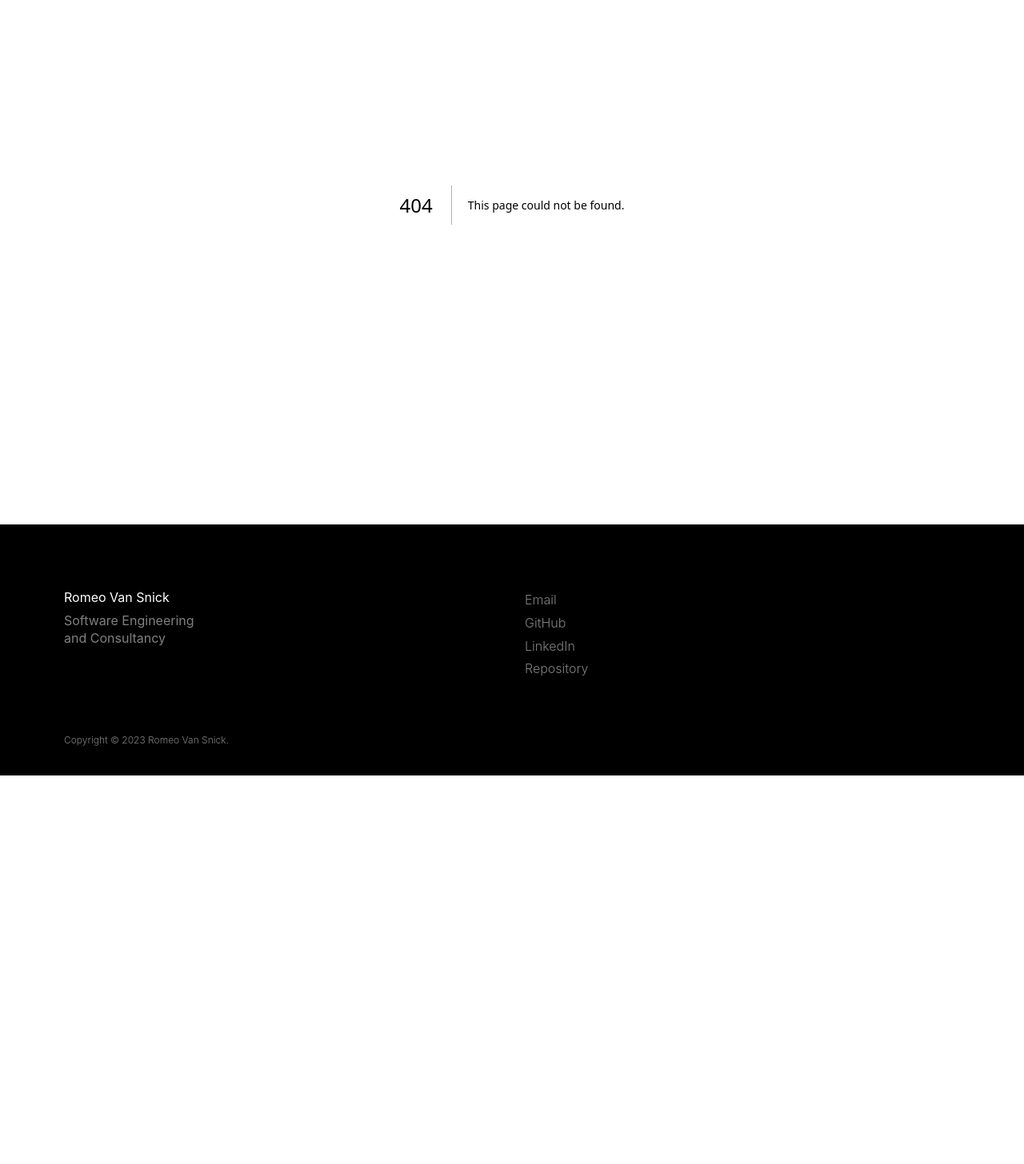
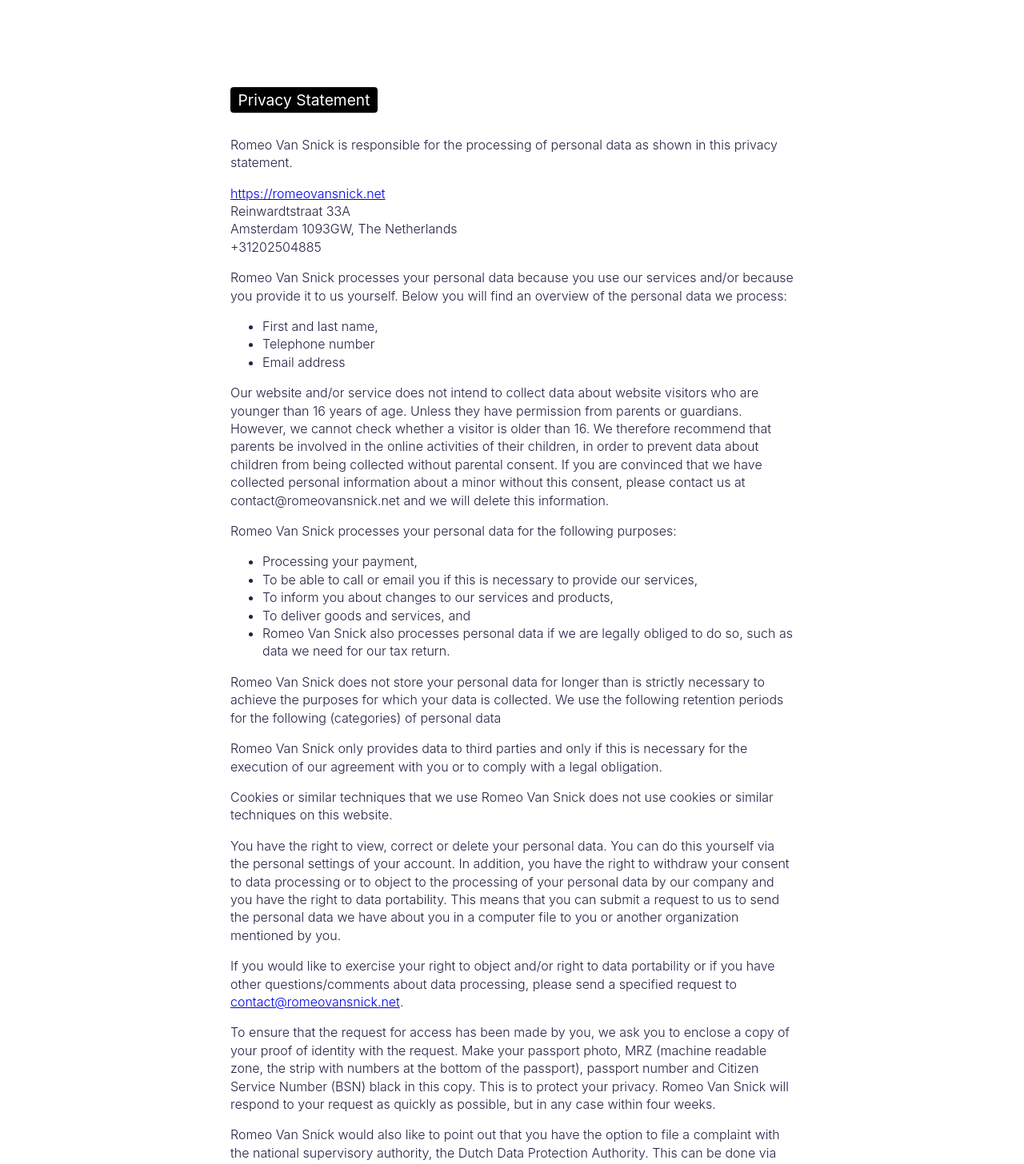
Before and after one commit to romeovansnick/romeovansnick.net, a Next.js app: page /privacy-statement in a window 1280 px wide. Before the commit this address had no page. Shown: the part 144-1600 px from the top of the page at 80% size. Before the commit the page ends 1114 px from the top, so only its background shows below. Built offline with nearby package versions, Linux system fonts and the light colour scheme.

Commit message:
Add Privacy Statement page

```diff
--- /dev/null
+++ b/app/privacy-statement/page.tsx
@@ -0,0 +1,101 @@
+import css from "./styles.module.css"
+
+export const metadata = {
+	title: "Privacy Statement - Romeo Van Snick",
+}
+
+export default function PrivacyStatementPage() {
+	return (
+		<div className={css.page}>
+			<h1 className={css.title}>Privacy Statement</h1>
+			<p>Romeo Van Snick is responsible for the processing of personal data as shown in this privacy statement.</p>
+
+			<p>
+				<a href="https://romeovansnick.net">https://romeovansnick.net</a> <br />
+				Reinwardtstraat 33A
+				<br />
+				Amsterdam 1093GW, The Netherlands
+				<br />
+				+31202504885
+			</p>
+
+			<p>
+				Romeo Van Snick processes your personal data because you use our services and/or because you provide it to us
+				yourself. Below you will find an overview of the personal data we process:
+				<ul>
+					<li>First and last name,</li>
+					<li>Telephone number</li>
+					<li>Email address</li>
+				</ul>
+			</p>
+
+			<p>
+				Our website and/or service does not intend to collect data about website visitors who are younger than 16 years
+				of age. Unless they have permission from parents or guardians. However, we cannot check whether a visitor is
+				older than 16. We therefore recommend that parents be involved in the online activities of their children, in
+				order to prevent data about children from being collected without parental consent. If you are convinced that we
+				have collected personal information about a minor without this consent, please contact us at
+				contact@romeovansnick.net and we will delete this information.
+			</p>
+			<p>
+				Romeo Van Snick processes your personal data for the following purposes:
+				<ul>
+					<li>Processing your payment,</li>
+					<li>To be able to call or email you if this is necessary to provide our services,</li>
+					<li>To inform you about changes to our services and products,</li>
+					<li>To deliver goods and services, and</li>
+					<li>
+						Romeo Van Snick also processes personal data if we are legally obliged to do so, such as data we need for
+						our tax return.
+					</li>
+				</ul>
+			</p>
+			<p>
+				Romeo Van Snick does not store your personal data for longer than is strictly necessary to achieve the purposes
+				for which your data is collected. We use the following retention periods for the following (categories) of
+				personal data
+			</p>
+			<p>
+				Romeo Van Snick only provides data to third parties and only if this is necessary for the execution of our
+				agreement with you or to comply with a legal obligation.
+			</p>
+			<p>
+				Cookies or similar techniques that we use Romeo Van Snick does not use cookies or similar techniques on this
+				website.
+			</p>
+			<p>
+				You have the right to view, correct or delete your personal data. You can do this yourself via the personal
+				settings of your account. In addition, you have the right to withdraw your consent to data processing or to
+				object to the processing of your personal data by our company and you have the right to data portability. This
+				means that you can submit a request to us to send the personal data we have about you in a computer file to you
+				or another organization mentioned by you.
+			</p>
+			<p>
+				If you would like to exercise your right to object and/or right to data portability or if you have other
+				questions/comments about data processing, please send a specified request to{" "}
+				<a href="mailto:contact@romeovansnick.net">contact@romeovansnick.net</a>.
+			</p>
+			<p>
+				To ensure that the request for access has been made by you, we ask you to enclose a copy of your proof of
+				identity with the request. Make your passport photo, MRZ (machine readable zone, the strip with numbers at the
+				bottom of the passport), passport number and Citizen Service Number (BSN) black in this copy. This is to protect
+				your privacy. Romeo Van Snick will respond to your request as quickly as possible, but in any case within four
+				weeks.
+			</p>
+			<p>
+				Romeo Van Snick would also like to point out that you have the option to file a complaint with the national
+				supervisory authority, the Dutch Data Protection Authority. This can be done via{" "}
+				<a href="https://autoriteitpersoonsgegevens.nl/nl/contact-met-de-autoriteit-persoonsgegevens/tip-ons">
+					this link
+				</a>
+				.
+			</p>
+			<p>
+				How we protect personal data Romeo Van Snick takes the protection of your data seriously and takes appropriate
+				measures to prevent misuse, loss, unauthorized access, unwanted disclosure and unauthorized modification. If you
+				have the impression that your data is not properly secured or there are indications of misuse, please contact
+				our customer service or via <a href="mailto:contact@romeovansnick.net">contact@romeovansnick.net</a>.
+			</p>
+		</div>
+	)
+}
--- /dev/null
+++ b/app/privacy-statement/styles.module.css
@@ -0,0 +1,12 @@
+.page {
+	max-width: 44rem;
+	box-sizing: border-box;
+	margin-top: 15rem;
+	margin-bottom: 10rem;
+}
+
+.title {
+	composes: outline from "~/components/shared.module.css";
+	display: inline-block;
+	font-size: 1.2em;
+}
--- /dev/null
+++ b/components/shared.module.css
@@ -0,0 +1,12 @@
+.outline {
+	background: black;
+	color: white;
+	padding: 0.25em 0.5em;
+	border-radius: 4px;
+	white-space: nowrap;
+	font-style: normal;
+	font-weight: 400;
+
+	font-smooth: grayscale;
+	-moz-osx-font-smoothing: grayscale;
+}
```
